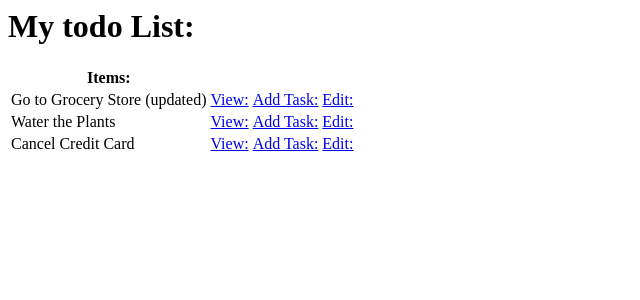
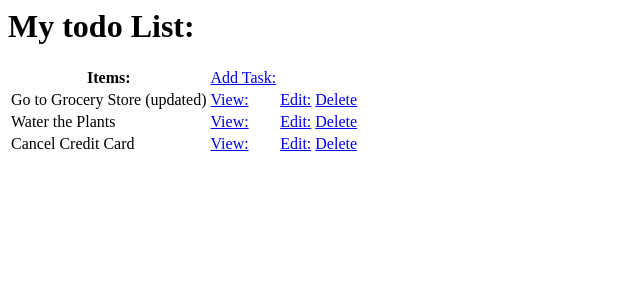
Before and after one commit to LeahGrim/TodoList, a Django app: page / in a window 1280 px wide. Shown: the top 300 px of the page, without its empty margins (0-640 px from the left). Run offline with Django 4.2, Linux system fonts and the light colour scheme; data comes from the database, SQL or seed files in the repository; both versions use the stored data as it was after the commit.

Commit message:
added delete button, changed position of add task button

```diff
--- a/todolistprj/todo/templates/todo/task_list.html
+++ b/todolistprj/todo/templates/todo/task_list.html
@@ -2,6 +2,7 @@
 <table>
     <tr>
         <th>Items:</th>
+        <td> <a href="{% url 'task-create' %}"> Add Task: </a></td>
     </tr>
 <!-- way to write python code in django -->
     {% for tasks in task %}
@@ -10,8 +11,8 @@
             {{tasks.title}}
         </td>
         <td> <a href="{% url 'tasks-detail' tasks.id %}"> View: </a></td>
-        <td> <a href="{% url 'task-create' %}"> Add Task: </a></td>
         <td> <a href="{% url 'tasks-update' tasks.id %}"> Edit: </a></td>
+        <td> <a href="{% url 'tasks-delete' tasks.id %}"> Delete </a></td>
     </tr>
     <!-- when the user has nothing in the list -->
     {% empty %}
--- a/todolistprj/todo/urls.py
+++ b/todolistprj/todo/urls.py
@@ -1,10 +1,11 @@
 from django.urls import path
-from .views import TaskList, TaskDetail, TaskCreate, TaskUpdate
+from .views import TaskList, TaskDetail, TaskCreate, TaskUpdate, TaskDelete
 
 
 urlpatterns = [
     path('', TaskList.as_view(), name="task"),
     path ('task-create/', TaskCreate.as_view(), name="task-create"),
     path('task/<int:pk>/', TaskDetail.as_view(), name="tasks-detail"),
-    path('task-update/<int:pk>/', TaskUpdate.as_view(), name="tasks-update")
+    path('task-update/<int:pk>/', TaskUpdate.as_view(), name="tasks-update"),
+    path('task-delete/<int:pk>/', TaskDelete.as_view(), name="tasks-delete")
 ]
--- a/todolistprj/todo/views.py
+++ b/todolistprj/todo/views.py
@@ -34,3 +34,4 @@ class TaskUpdate(UpdateView):
 class TaskDelete(DeleteView):
     model = Task
     context_object_name= 'task'
+    success_url = reverse_lazy('task')
```
Also changed, not shown: todolistprj/db.sqlite3.
